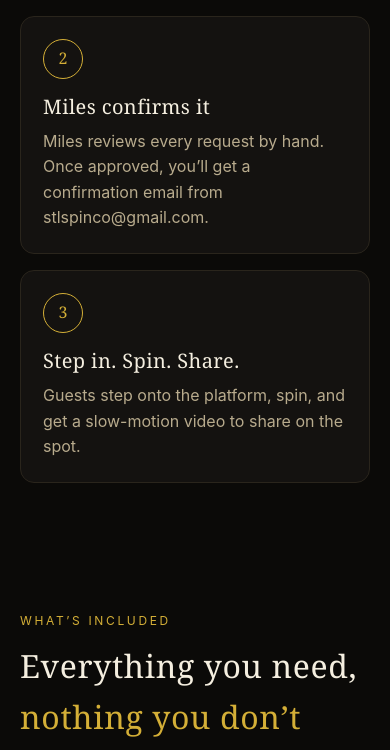
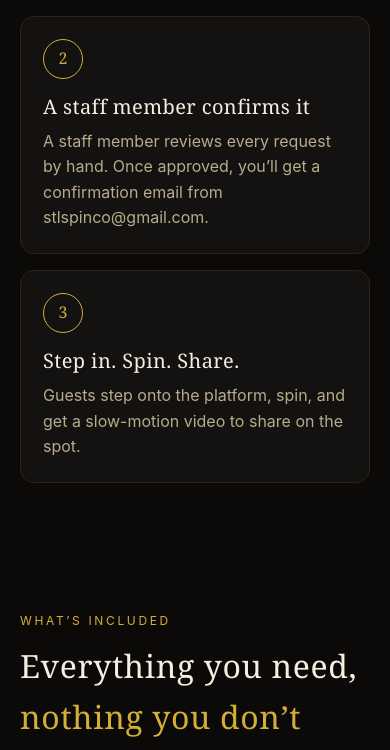
Before and after one commit to stlspinco-dot/stl-spin-co, a plain HTML site: page public/index.html in a window 390 px wide. Shown: the part 1253-2003 px from the top of the page. Drawn offline with Linux system fonts and the light colour scheme.

Commit message:
Add business phone number and remove owner name from site

```diff
--- a/public/app.js
+++ b/public/app.js
@@ -64,7 +64,7 @@ $('booking-form').addEventListener('submit', async (e) => {
     if (data.outcome === 'declined') {
       showNotice(notice, `That date is already booked, so this request was auto-declined. Please pick another date. (Ref ${data.booking.ref})`, 'warn');
     } else {
-      showNotice(notice, `Request ${data.booking.ref} submitted — Under Review. Miles will approve it by hand and you'll get a confirmation email from stlspinco@gmail.com once approved.`, 'ok');
+      showNotice(notice, `Request ${data.booking.ref} submitted — Under Review. A staff member will approve it by hand and you'll get a confirmation email from stlspinco@gmail.com once approved.`, 'ok');
       e.target.reset();
       $('date-hint').textContent = '';
     }
--- a/public/index.html
+++ b/public/index.html
@@ -49,7 +49,7 @@
       <p class="sub">One booking per day, so your date is truly yours.</p>
       <div class="grid cols-3">
         <div class="card"><div class="step-num">1</div><h3>Book your date</h3><p>Pick a date and tell us about your event. If the date is already taken, we&rsquo;ll tell you right away. Otherwise your request lands as Under Review.</p></div>
-        <div class="card"><div class="step-num">2</div><h3>Miles confirms it</h3><p>Miles reviews every request by hand. Once approved, you&rsquo;ll get a confirmation email from stlspinco@gmail.com.</p></div>
+        <div class="card"><div class="step-num">2</div><h3>A staff member confirms it</h3><p>A staff member reviews every request by hand. Once approved, you&rsquo;ll get a confirmation email from stlspinco@gmail.com.</p></div>
         <div class="card"><div class="step-num">3</div><h3>Step in. Spin. Share.</h3><p>Guests step onto the platform, spin, and get a slow-motion video to share on the spot.</p></div>
       </div>
     </div>
@@ -103,9 +103,9 @@
       <p class="eyebrow">FAQ</p>
       <h2>Good to know</h2>
       <details><summary>Can I book the same date as someone else?</summary><p>No — we take one booking per day. If your date is already taken, the form will tell you right away and your request will be auto-declined.</p></details>
-      <details><summary>What happens after I send a booking request?</summary><p>It lands as Under Review. Miles reviews it by hand and, once approved, you&rsquo;ll get a confirmation email from <a href="mailto:stlspinco@gmail.com">stlspinco@gmail.com</a>.</p></details>
+      <details><summary>What happens after I send a booking request?</summary><p>It lands as Under Review. A staff member reviews it by hand and, once approved, you&rsquo;ll get a confirmation email from <a href="mailto:stlspinco@gmail.com">stlspinco@gmail.com</a>.</p></details>
       <details><summary>How do I check on my booking later?</summary><p>Use My bookings below — log in with the email address you booked with and you&rsquo;ll see only your own bookings and their status.</p></details>
-      <details><summary>How do I get a price?</summary><p>Pricing is quoted personally. Send a booking request with your date, hours, and guest count, or email <a href="mailto:stlspinco@gmail.com">stlspinco@gmail.com</a>.</p></details>
+      <details><summary>How do I get a price?</summary><p>Pricing is quoted personally. Send a booking request with your date, hours, and guest count, or email <a href="mailto:stlspinco@gmail.com">stlspinco@gmail.com</a> or call <a href="tel:+13143800032">+1 314-380-0032</a>.</p></details>
       <details><summary>Where do you work?</summary><p>St. Louis and the surrounding area.</p></details>
     </div>
   </section>
@@ -115,7 +115,7 @@
     <div class="wrap">
       <p class="eyebrow">Book</p>
       <h2>Lock in your <span class="gold">date</span></h2>
-      <p class="sub">One booking per day. Pick a date first — we&rsquo;ll check it live. Questions? Email <a href="mailto:stlspinco@gmail.com">stlspinco@gmail.com</a>.</p>
+      <p class="sub">One booking per day. Pick a date first — we&rsquo;ll check it live. Questions? Email <a href="mailto:stlspinco@gmail.com">stlspinco@gmail.com</a> or call <a href="tel:+13143800032">+1 314-380-0032</a>.</p>
       <form id="booking-form">
         <div class="form-grid">
           <div><label for="f-name">Your name *</label><input id="f-name" name="name" required autocomplete="name"></div>
@@ -166,7 +166,7 @@
   <div class="wrap">
     <p class="serif" style="font-size:1.2rem;color:var(--ivory)">STL SPIN CO — 360 Video Booth, St. Louis</p>
     <p>Step in. Spin. Share.</p>
-    <p>Contact: <a href="mailto:stlspinco@gmail.com">stlspinco@gmail.com</a></p>
+    <p>Contact: <a href="mailto:stlspinco@gmail.com">stlspinco@gmail.com</a> &middot; <a href="tel:+13143800032">+1 314-380-0032</a></p>
   </div>
 </footer>
 
```
Also changed, not shown: public/owner.html (+2 -2 lines).
